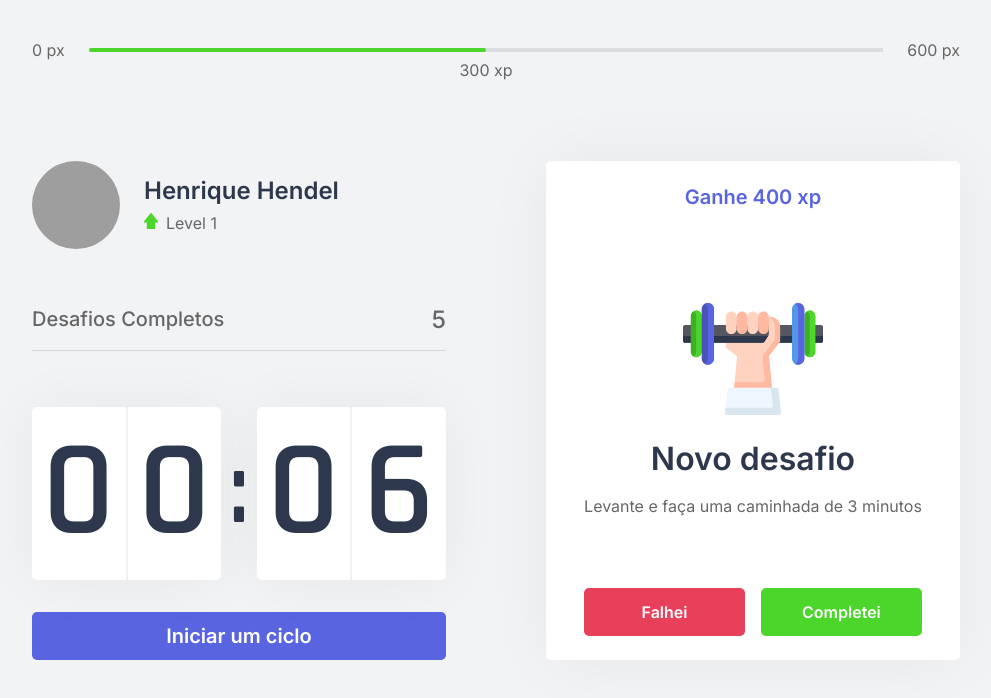
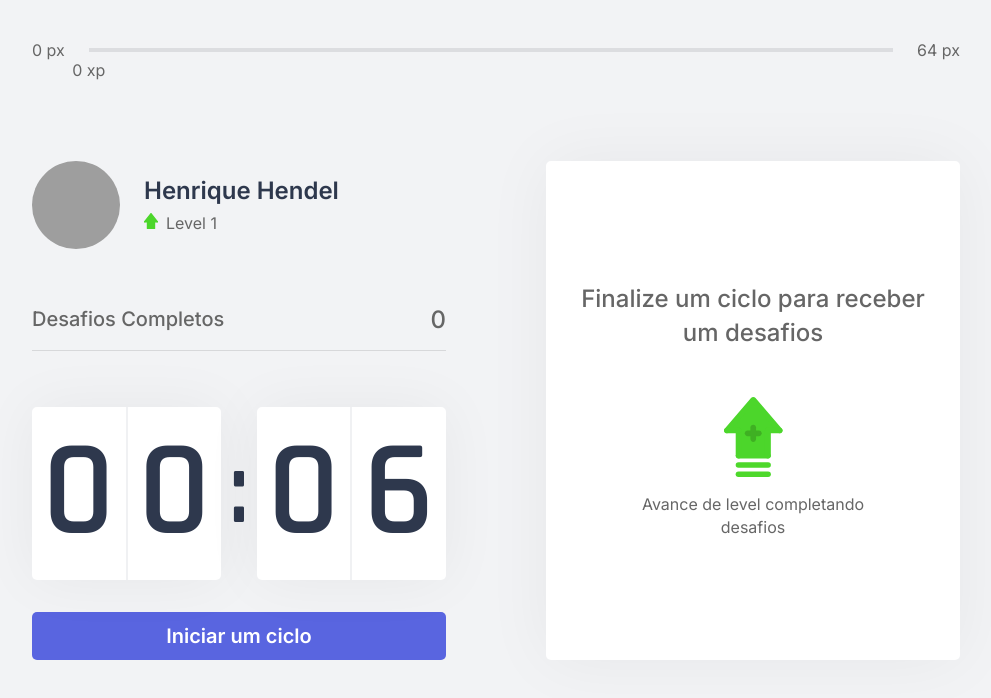
Before and after one commit to HenriqueHendel/MoveIt, a Next.js app: page / in a window 1280 px wide. Shown: the top 698 px of the page, without its empty margins (144-1135 px from the left). Built offline with nearby package versions, Linux system fonts and the light colour scheme; grey boxes are pictures that could not be loaded.

Commit message:
feat: using contexts to work with data between components

```diff
--- /dev/null
+++ b/challenges.json
@@ -0,0 +1,62 @@
+[
+  {
+    "type": "body",
+    "description": "Estique um de seus braços com a palma da mão virada para frente e puxe os dedos para cima por 10 segundos por mão.",
+    "amount": 80
+  },
+  {
+    "type": "body",
+    "description": "Estique seu braço contra o peito e puxe-o utilizando o outro braço por 10 segundos por braço.",
+    "amount": 60
+  },
+  {
+    "type": "body",
+    "description": "Puxe seu pescoço com a ajuda da mão para a direita e para a esquerda, permanecendo na posição por alguns segundos.",
+    "amount": 70
+  },
+  {
+    "type": "body",
+    "description": "Com as duas mãos na parte de trás da cabeça, leve-a para baixo, alongando a parte de trás da região.",
+    "amount": 60
+  },
+  {
+    "type": "body",
+    "description": "Cruze as pernas e desça com as mãos esticadas em direção ao chão. Repita o movimento com a outra perna na frente.",
+    "amount": 100
+  },
+  {
+    "type": "body",
+    "description": "Sentado, abra as pernas e tente encostar as palmas das mãos no chão, repita 3 vezes por 5 segundos.",
+    "amount": 80
+  },
+  {
+    "type": "body",
+    "description": "Puxe o joelho de encontro ao peito e segure, troque de perna após 10 segundos.",
+    "amount": 50
+  },
+  {
+    "type": "body",
+    "description": "Sentado, cruze uma perna e incline seu tronco à frente, troque de perna após 10 segundos.",
+    "amount": 80
+  },
+  {
+    "type": "eye",
+    "description": "Sentado, feche os olhos e cubra-os com as palmas da mão durante 2 minutos, depois abra normalmente.",
+    "amount": 90
+  },
+  {
+    "type": "eye",
+    "description": "Em algum ambiente aberto, olhe o mais longe que puder em quatro direções por 3s, mexa apenas os olhos. Repita 3 vezes.",
+    "amount": 140
+  },
+  {
+    "type": "eye",
+    "description": "Usando os polegares, massage a área abaixo das sobrancelhas em movimentos circulares por 15 segundos.",
+    "amount": 70
+  },
+  {
+    "type": "body",
+    "description": "Em pé, gire a cintura o máximo que puder para a esquerda, segure por cinco segundos. Repita para a direita.",
+    "amount": 90
+  }
+]
--- a/src/components/ChallengeBox.tsx
+++ b/src/components/ChallengeBox.tsx
@@ -1,26 +1,30 @@
+import { useContext } from 'react';
+import { ChallengesContext } from '../contexts/ChallengesContext';
+
 import styles from '../styles/components/ChallengeBox.module.css'
 
 export function ChallengeBox() {
-    const hasActiveChallenge = true;
+    const {activeChallenge, resetChallenge}  = useContext(ChallengesContext)
 
     return (
         <div className={styles.challengeBoxContainer}>
-            {hasActiveChallenge ? (
+            {activeChallenge ? (
                 <div className={styles.challengeActive}>
                     <header>
-                        Ganhe 400 xp
+                        Ganhe {activeChallenge.amount} xp
                     </header>
 
                     <main>
-                        <img src="icons/body.svg"/>
+                        <img src={`icons/${activeChallenge.type}.svg`}/>
                         <strong>Novo desafio</strong>
-                        <p>Levante e faça uma caminhada de 3 minutos</p>
+                        <p>{activeChallenge.description}</p>
                     </main>
 
                     <footer>
                         <button
                             type='button'
                             className={styles.challengeFailedButton}
+                            onClick={resetChallenge}
                         >
                             Falhei
                         </button>
--- a/src/components/CompletedChallenges.tsx
+++ b/src/components/CompletedChallenges.tsx
@@ -1,10 +1,14 @@
+import { useContext } from 'react'
+import { ChallengesContext } from '../contexts/ChallengesContext'
 import styles from '../styles/components/CompletedChallenges.module.css'
 
 export function CompletedChallenges() {
+    const {challengesCompleted} = useContext(ChallengesContext)
+
     return(
         <div className={styles.completedChallengesContainer}>
             <span>Desafios Completos</span>
-            <span>5</span>
+            <span>{challengesCompleted}</span>
         </div>
     )
 }
--- a/src/components/Countdown.tsx
+++ b/src/components/Countdown.tsx
@@ -1,10 +1,13 @@
-import {useState, useEffect} from 'react'
+import {useState, useEffect, useContext} from 'react'
+import { ChallengesContext } from '../contexts/ChallengesContext';
 
 import styles from '../styles/components/Countdown.module.css'
 
 let countDownTimeout: NodeJS.Timeout
 
 export function Countdown() {
+    const {startNewChallenge} = useContext(ChallengesContext)
+
     const [time, setTime] = useState(0.1*60);
     const [isActive, setIsActive] = useState(false)
     const [hasFinished, setHasFinished] = useState(false)
@@ -33,6 +36,7 @@
         }else if(isActive && time === 0) {
             setHasFinished(true)
             setIsActive(false)
+            startNewChallenge()
         }
     }, [isActive, time])
 
--- a/src/components/ExperienceBar.tsx
+++ b/src/components/ExperienceBar.tsx
@@ -1,16 +1,22 @@
+import { useContext } from 'react';
+import { ChallengesContext } from '../contexts/ChallengesContext';
 import styles from '../styles/components/ExperienceBar.module.css'
 
 export function ExperienceBar() {
+    const {currentExperience, experienceToNextLevel} = useContext(ChallengesContext)
+
+    const percentToNextLevel = Math.round(currentExperience * 100) / experienceToNextLevel
+
     return(
         <header className={styles.experienceBar}>
             <span>0 px</span>
             <div>
-                <div style={{width: '50%'}} />
-                <span className={styles.currentExperience} style={{left: '50%'}}>
-                    300 xp
+                <div style={{width: `${percentToNextLevel}%`}} />
+                <span className={styles.currentExperience} style={{left: `${percentToNextLevel}%`}}>
+                    {currentExperience} xp
                 </span>
             </div>
-            <span>600 px</span>
+            <span>{experienceToNextLevel} px</span>
         </header>
     );
 }
--- /dev/null
+++ b/src/contexts/ChallengesContext.tsx
@@ -0,0 +1,64 @@
+import {useState, createContext, ReactNode} from 'react'
+import challenges from '../../challenges.json'
+
+interface IChallengeProps {
+    type: string
+    description: string
+    amount: number
+}
+
+interface ContextProps {
+    level: number
+    currentExperience: number
+    challengesCompleted: number
+    activeChallenge: IChallengeProps
+    experienceToNextLevel: number
+    levelUp: () => void
+    startNewChallenge: () => void
+    resetChallenge: () => void
+}
+
+interface ChallengeProviderProps {
+    children: ReactNode
+}
+
+export const ChallengesContext = createContext({} as ContextProps)
+
+export function ChallengesProvider({children}: ChallengeProviderProps) {
+    const [level, setLevel] = useState(1);
+    const [currentExperience, setCurrentExperience] = useState(0)
+    const [challengesCompleted, setChallengesCompleted] = useState(0)
+    const [activeChallenge, setActiveChallenge] = useState(null)
+
+    function levelUp(){
+        setLevel(level + 1)
+    }
+
+    function startNewChallenge(){
+        const randomChallengeIndex = Math.floor(Math.random() * challenges.length)
+        const challenge = challenges[randomChallengeIndex]
+
+        setActiveChallenge(challenge)
+    }
+
+    function resetChallenge(){
+        setActiveChallenge(null)
+    }
+
+    const experienceToNextLevel = Math.pow((level + 1) * 4, 2)
+
+    return (
+        <ChallengesContext.Provider value={{
+            level,
+            levelUp,
+            currentExperience,
+            challengesCompleted,
+            startNewChallenge,
+            activeChallenge,
+            resetChallenge,
+            experienceToNextLevel
+        }}>
+            {children}
+        </ChallengesContext.Provider>
+    )
+}
--- a/src/pages/_app.tsx
+++ b/src/pages/_app.tsx
@@ -1,9 +1,13 @@
 import '../styles/global.css'
+
+import {ChallengesProvider} from '../contexts/ChallengesContext'
 
 function MyApp({ Component, pageProps }) {
   return (
     <>
-      <Component {...pageProps} />
+      <ChallengesProvider>
+        <Component {...pageProps} />
+      </ChallengesProvider>
     </>
   )
 }
```
